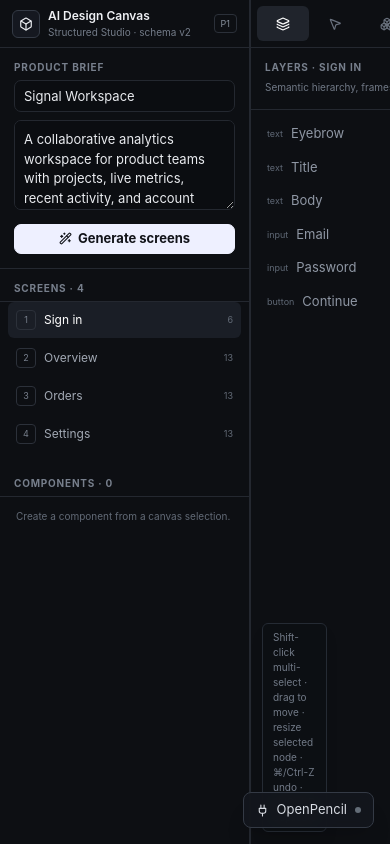
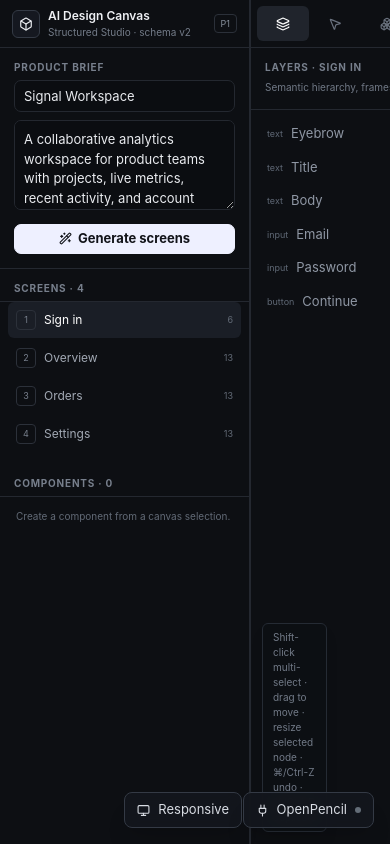
Before and after one commit to hanafishiddiq/ai-design-canvas, a Next.js app: page / in a window 390 px wide. Built offline with nearby package versions, Linux system fonts and the light colour scheme.

Commit message:
feat: mount responsive preview tool

```diff
--- a/src/app/layout.tsx
+++ b/src/app/layout.tsx
@@ -1,5 +1,6 @@
 import type { Metadata } from "next";
 import { OpenPencilConnector } from "@/components/openpencil-connector";
+import { ResponsivePreview } from "@/components/responsive-preview";
 import "./globals.css";
 
 export const metadata: Metadata = {
@@ -8,5 +9,5 @@ export const metadata: Metadata = {
 };
 
 export default function RootLayout({ children }: Readonly<{ children: React.ReactNode }>) {
-  return <html lang="en"><body>{children}<OpenPencilConnector /></body></html>;
+  return <html lang="en"><body>{children}<ResponsivePreview /><OpenPencilConnector /></body></html>;
 }
```
